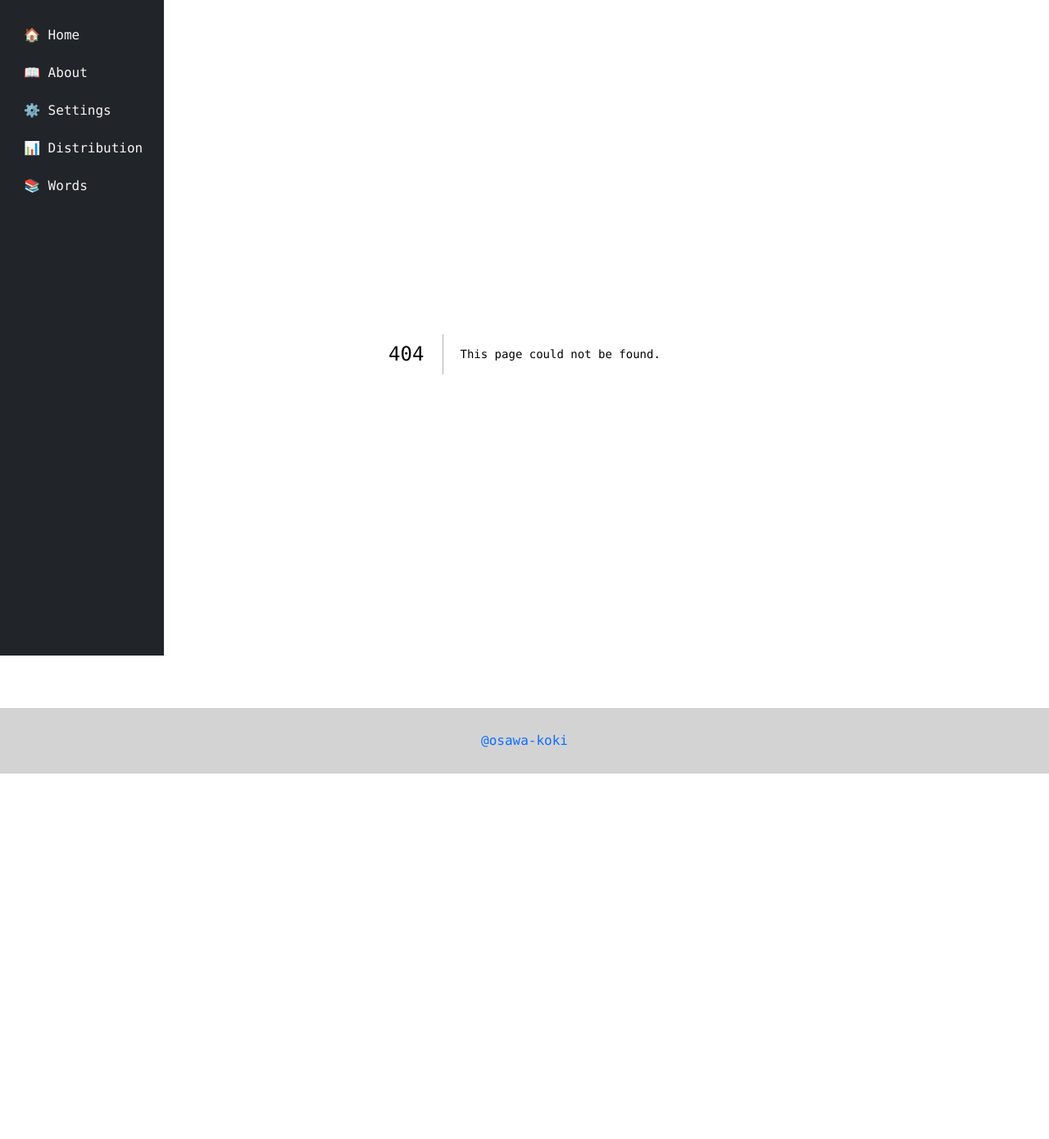
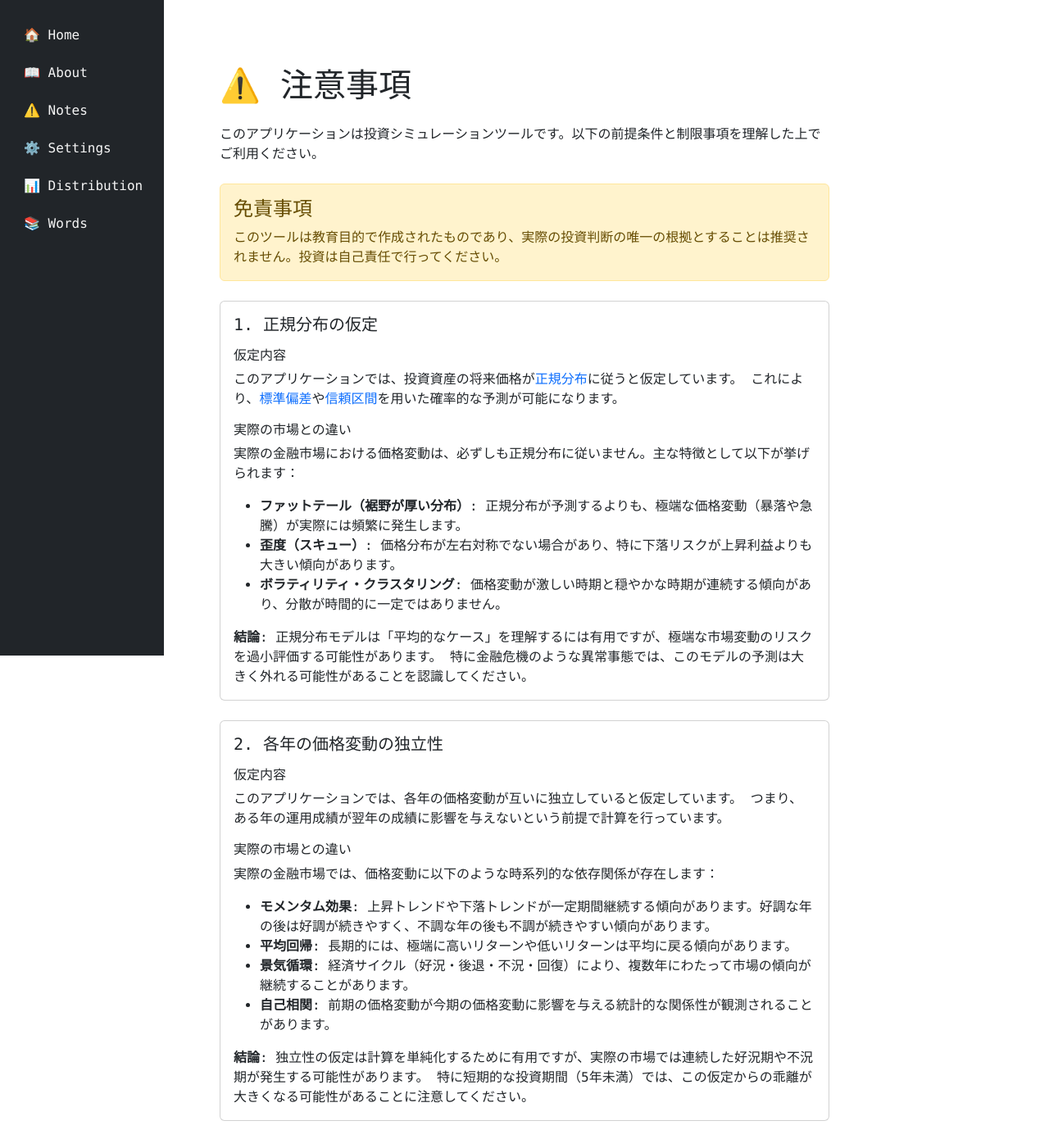
Before and after one commit to osawa-koki/investment-good-sleep-line, a Next.js app: page /notes in a window 1280 px wide. Before the commit this address had no page. Shown: the top 1390 px of the page at 82% size. Before the commit the page ends 944 px from the top, so only its background shows below. Built offline with nearby package versions, Linux system fonts and the light colour scheme.

Commit message:
注意書きを書く。

```diff
--- /dev/null
+++ b/app/notes/page.tsx
@@ -0,0 +1,101 @@
+'use client'
+
+import React from 'react'
+import { Container, Card, Alert } from 'react-bootstrap'
+import Link from 'next/link'
+
+export default function NotesPage (): React.JSX.Element {
+  return (
+    <Container className="py-5">
+      <h1 className="mb-4">⚠️ 注意事項</h1>
+      <p className="mb-4">
+        このアプリケーションは投資シミュレーションツールです。以下の前提条件と制限事項を理解した上でご利用ください。
+      </p>
+
+      <Alert variant="warning" className="mb-4">
+        <Alert.Heading>免責事項</Alert.Heading>
+        <p className="mb-0">
+          このツールは教育目的で作成されたものであり、実際の投資判断の唯一の根拠とすることは推奨されません。投資は自己責任で行ってください。
+        </p>
+      </Alert>
+
+      <Card className="mb-4">
+        <Card.Body>
+          <h5>1. 正規分布の仮定</h5>
+          <h6 className="mt-3">仮定内容</h6>
+          <p>
+            このアプリケーションでは、投資資産の将来価格が<Link href="/words?q=mean" style={{ textDecoration: 'none' }}>正規分布</Link>に従うと仮定しています。
+            これにより、<Link href="/words?q=stddev" style={{ textDecoration: 'none' }}>標準偏差</Link>や<Link href="/words?q=confidence-interval" style={{ textDecoration: 'none' }}>信頼区間</Link>を用いた確率的な予測が可能になります。
+          </p>
+          <h6 className="mt-3">実際の市場との違い</h6>
+          <p>
+            実際の金融市場における価格変動は、必ずしも正規分布に従いません。主な特徴として以下が挙げられます：
+          </p>
+          <ul>
+            <li><strong>ファットテール（裾野が厚い分布）</strong>: 正規分布が予測するよりも、極端な価格変動（暴落や急騰）が実際には頻繁に発生します。</li>
+            <li><strong>歪度（スキュー）</strong>: 価格分布が左右対称でない場合があり、特に下落リスクが上昇利益よりも大きい傾向があります。</li>
+            <li><strong>ボラティリティ・クラスタリング</strong>: 価格変動が激しい時期と穏やかな時期が連続する傾向があり、分散が時間的に一定ではありません。</li>
+          </ul>
+          <p className="mb-0">
+            <strong>結論</strong>: 正規分布モデルは「平均的なケース」を理解するには有用ですが、極端な市場変動のリスクを過小評価する可能性があります。
+            特に金融危機のような異常事態では、このモデルの予測は大きく外れる可能性があることを認識してください。
+          </p>
+        </Card.Body>
+      </Card>
+
+      <Card className="mb-4">
+        <Card.Body>
+          <h5>2. 各年の価格変動の独立性</h5>
+          <h6 className="mt-3">仮定内容</h6>
+          <p>
+            このアプリケーションでは、各年の価格変動が互いに独立していると仮定しています。
+            つまり、ある年の運用成績が翌年の成績に影響を与えないという前提で計算を行っています。
+          </p>
+          <h6 className="mt-3">実際の市場との違い</h6>
+          <p>
+            実際の金融市場では、価格変動に以下のような時系列的な依存関係が存在します：
+          </p>
+          <ul>
+            <li><strong>モメンタム効果</strong>: 上昇トレンドや下落トレンドが一定期間継続する傾向があります。好調な年の後は好調が続きやすく、不調な年の後も不調が続きやすい傾向があります。</li>
+            <li><strong>平均回帰</strong>: 長期的には、極端に高いリターンや低いリターンは平均に戻る傾向があります。</li>
+            <li><strong>景気循環</strong>: 経済サイクル（好況・後退・不況・回復）により、複数年にわたって市場の傾向が継続することがあります。</li>
+            <li><strong>自己相関</strong>: 前期の価格変動が今期の価格変動に影響を与える統計的な関係性が観測されることがあります。</li>
+          </ul>
+          <p className="mb-0">
+            <strong>結論</strong>: 独立性の仮定は計算を単純化するために有用ですが、実際の市場では連続した好況期や不況期が発生する可能性があります。
+            特に短期的な投資期間（5年未満）では、この仮定からの乖離が大きくなる可能性があることに注意してください。
+          </p>
+        </Card.Body>
+      </Card>
+
+      <Card className="mb-4">
+        <Card.Body>
+          <h5>3. その他の前提条件と制限事項</h5>
+          <ul className="mb-0">
+            <li><strong>取引コストの無視</strong>: 売買手数料、税金、信託報酬などのコストは考慮されていません。</li>
+            <li><strong>リバランスの無視</strong>: ポートフォリオのリバランスや、追加投資・引き出しは考慮されていません。</li>
+            <li><strong>インフレの無視</strong>: すべての金額は名目値であり、インフレによる実質的な価値の変動は考慮されていません。</li>
+            <li><strong>過去データの外挿</strong>: 期待リターンとリスクの設定は過去のデータに基づくことが多いですが、過去の実績が将来の成果を保証するものではありません。</li>
+            <li><strong>破綻リスクの無視</strong>: 投資先の倒産や市場の機能不全などの極端なリスクは考慮されていません。</li>
+          </ul>
+        </Card.Body>
+      </Card>
+
+      <Card>
+        <Card.Body>
+          <h5>推奨される使い方</h5>
+          <p>このツールは以下のような目的で使用することを推奨します：</p>
+          <ul>
+            <li>投資の基本的な概念（リスクとリターンの関係）を理解する</li>
+            <li>異なる投資比率やリスクレベルでの<strong>大まかな</strong>結果を比較する</li>
+            <li>「<Link href="/words?q=tobin-separation" style={{ textDecoration: 'none' }}>トービンの分離定理</Link>」など、投資理論の基本を学ぶ</li>
+            <li>自分のリスク許容度を客観的に評価する（「安眠チェック」機能）</li>
+          </ul>
+          <p className="mb-0">
+            <strong>実際の投資判断を行う際は、ファイナンシャルプランナーなどの専門家に相談することを強く推奨します。</strong>
+          </p>
+        </Card.Body>
+      </Card>
+    </Container>
+  )
+}
--- a/pages.ts
+++ b/pages.ts
@@ -14,6 +14,11 @@ const pages: Page[] = [
     emoji: '📖',
     path: '/about/',
     name: 'About'
+  },
+  {
+    emoji: '⚠️',
+    path: '/notes/',
+    name: 'Notes'
   },
   {
     emoji: '⚙️',
```
